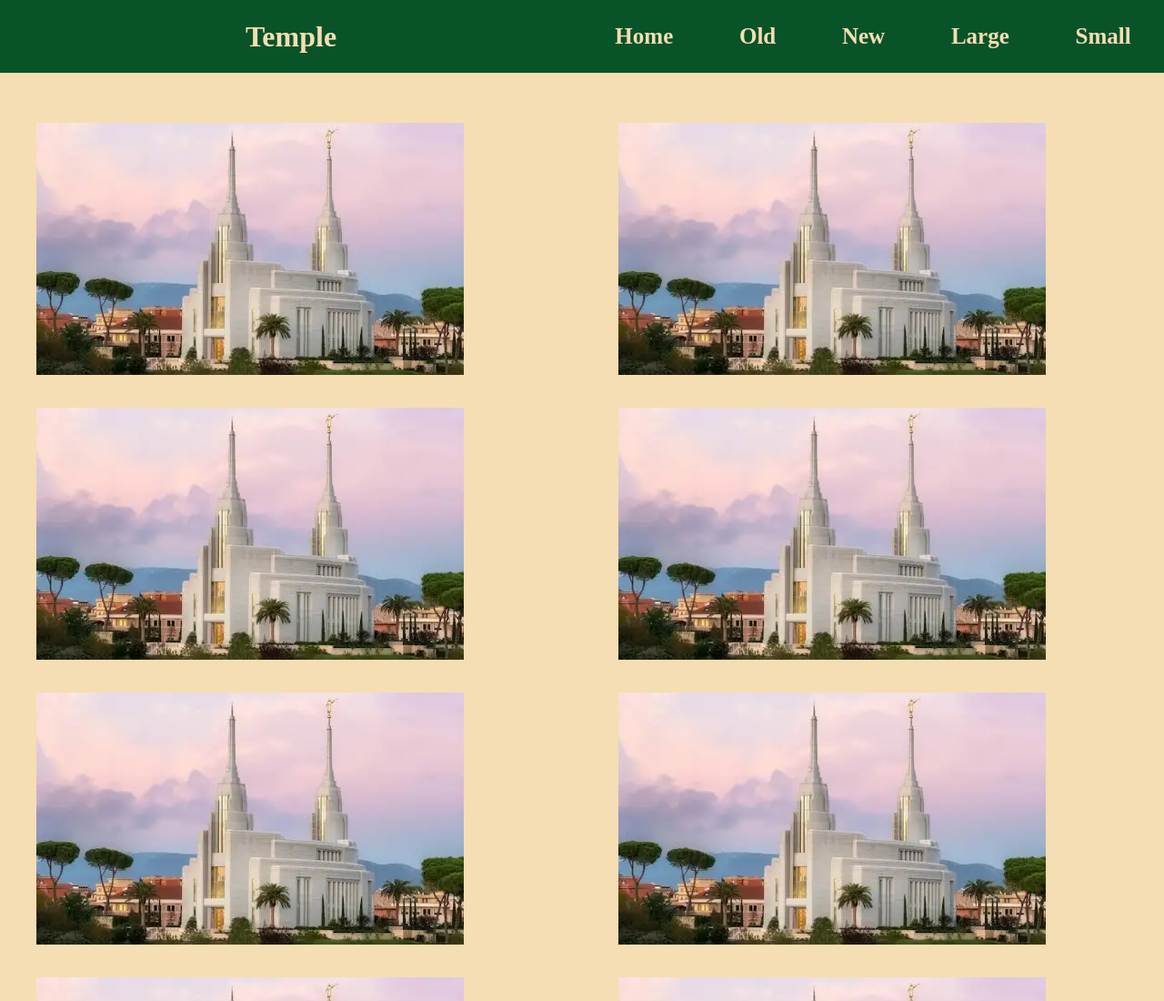
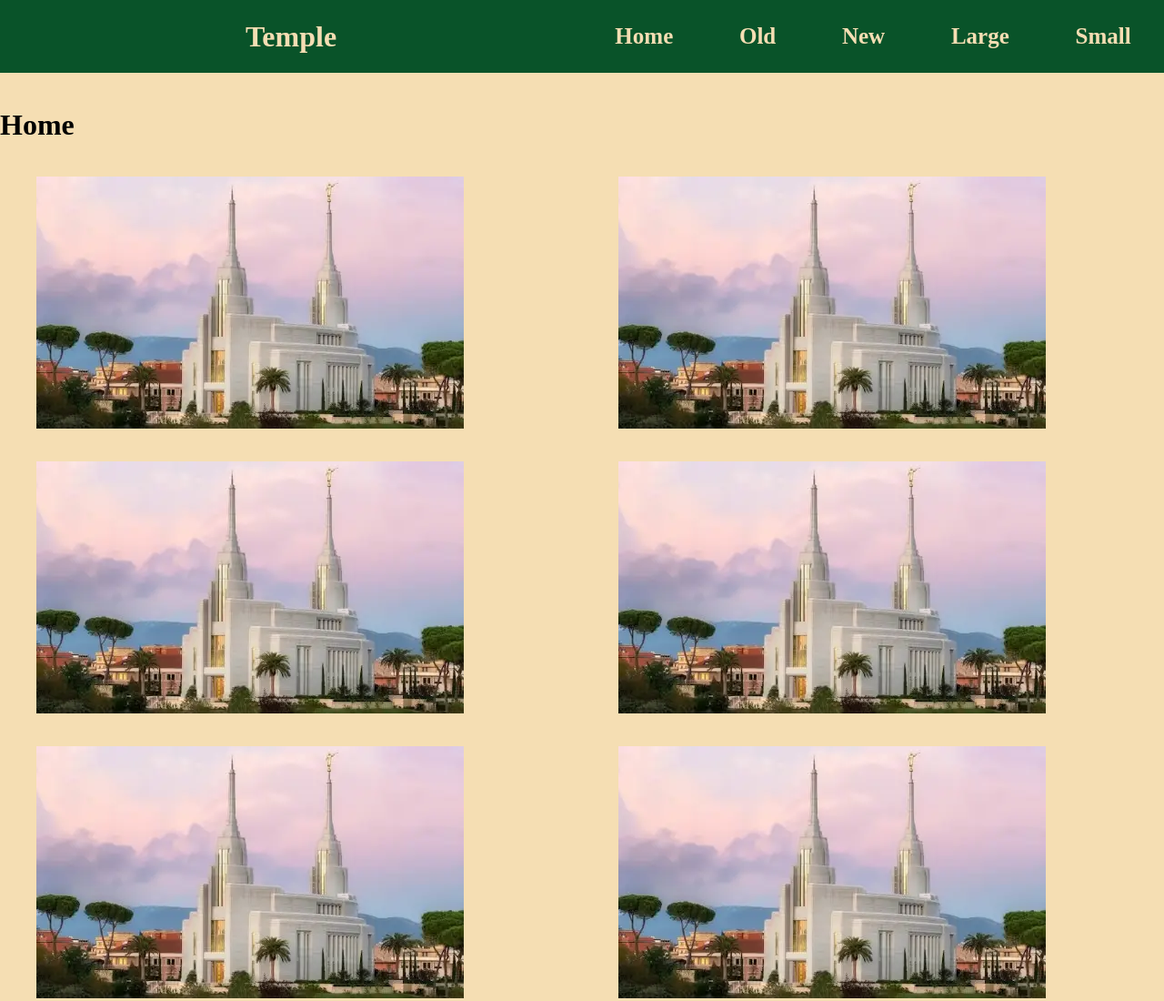
Before and after one commit to mholmes755/wdd131, a plain HTML site: page temples.html in a window 1280 px wide. Shown: the top 1100 px of the page at 91% size. Drawn offline with Linux system fonts and the light colour scheme.

Commit message:
Added Header to HTML page

```diff
--- a/temples.html
+++ b/temples.html
@@ -24,7 +24,7 @@
         </nav>
     </header>
     <br>
-    <h1 id="main-header"></h1>
+    <h1 id="main-header">Home</h1>
     <main>
         <figure><img src="images/romeTemple.webp" alt="Rome Italy LDS Temple"></figure>
         <figure><img src="images/romeTemple.webp" alt="Rome Italy LDS Temple"></figure>
```
